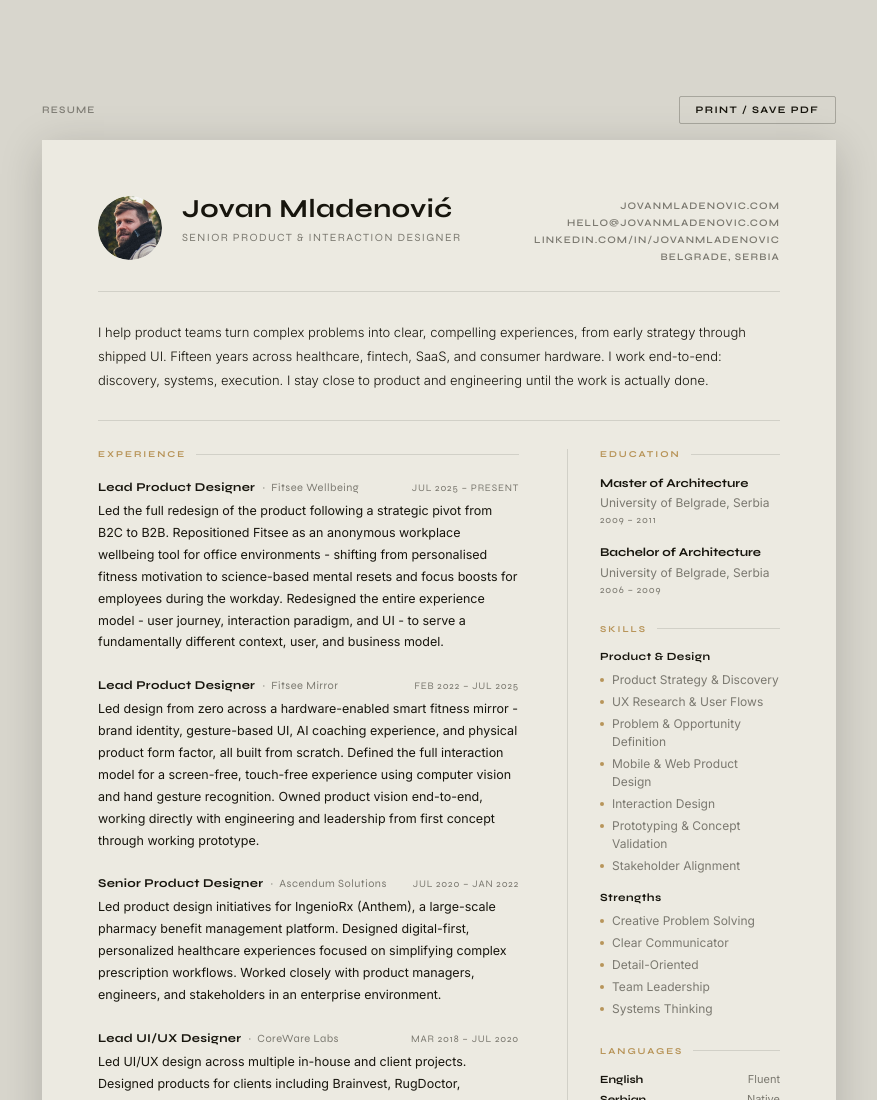
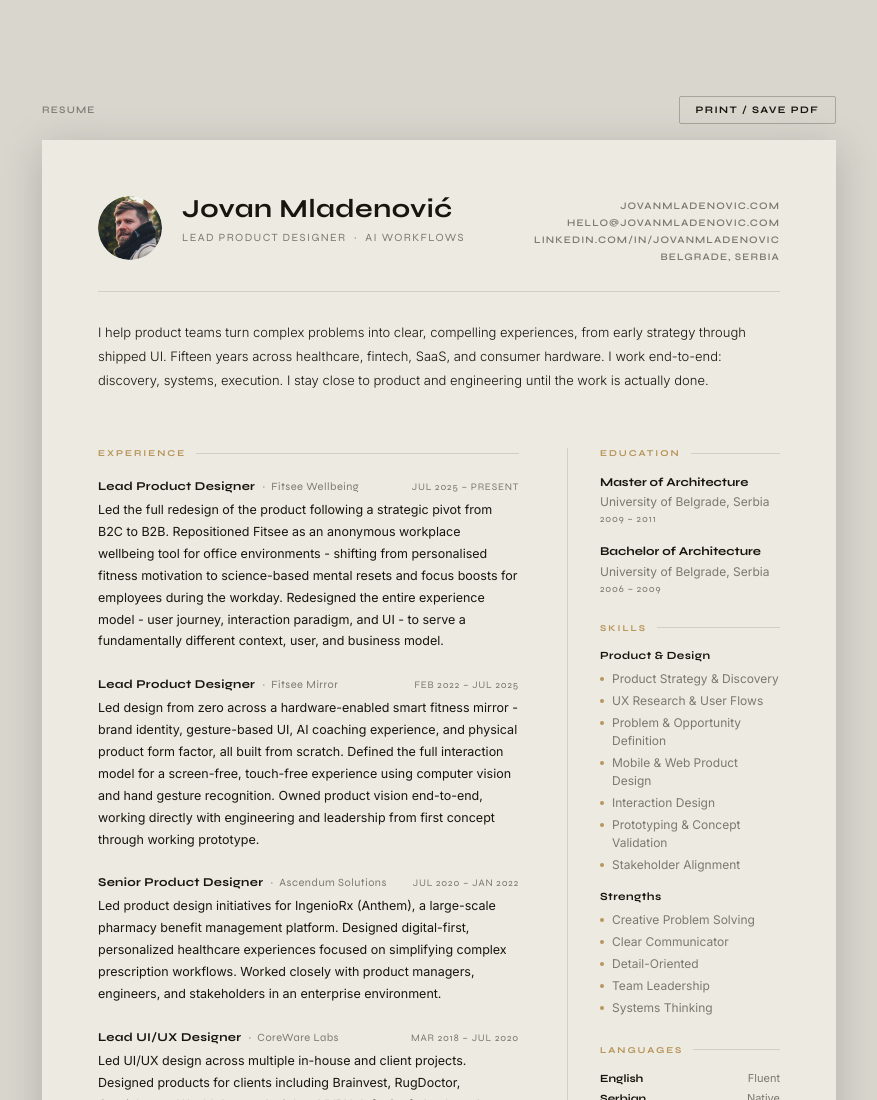
Before and after one commit to jovanmladenovic/portfolio, a website: page resume.html in a window 1280 px wide. Shown: the top 1100 px of the page, without its empty margins (201-1078 px from the left). Drawn offline with Linux system fonts and the light colour scheme.

Commit message:
Update resume title, intro text, and remove summary border
Co-Authored-By: Claude Sonnet 4.6 <noreply@anthropic.com>

```diff
--- a/resume.html
+++ b/resume.html
@@ -143,7 +143,6 @@
     .summary {
       margin-top: 28px;
       padding-bottom: 28px;
-      border-bottom: 1px solid var(--border);
     }
     .summary p {
       font-family: var(--f-body);
@@ -396,7 +395,7 @@
         />
         <div>
           <div class="header-name">Jovan Mladenović</div>
-          <div class="header-title">Senior Product &amp; Interaction Designer</div>
+          <div class="header-title">Lead Product Designer &nbsp;·&nbsp; AI Workflows</div>
         </div>
       </div>
       <div class="header-contact">
```
